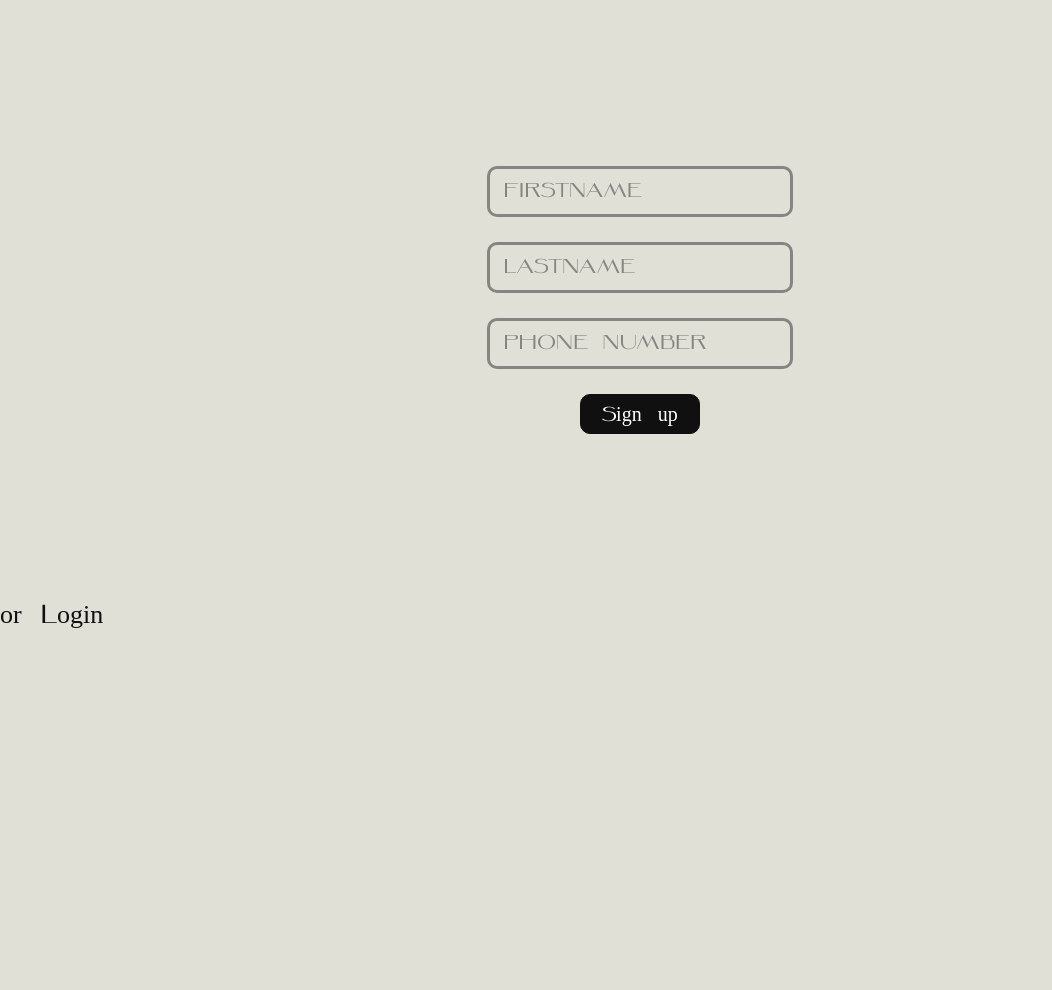
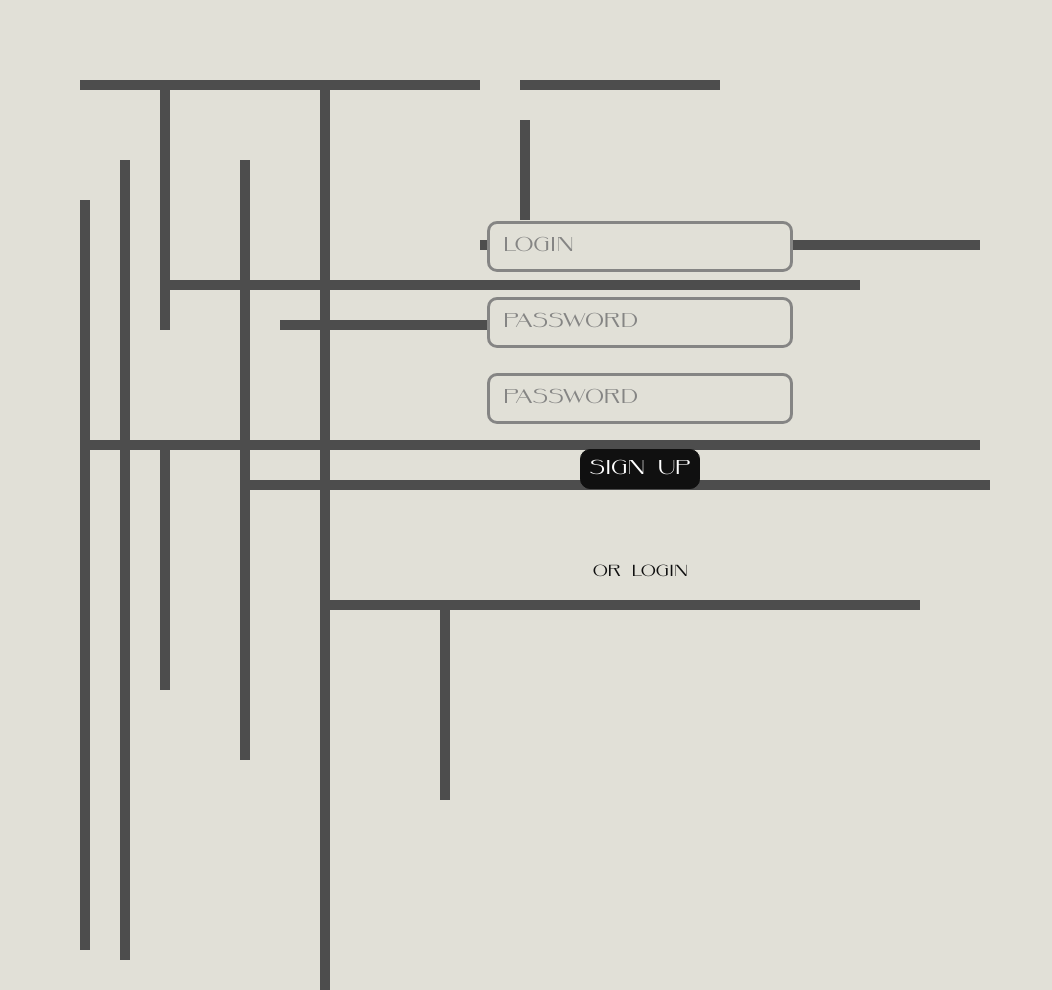
Before and after one commit to WlanKasper/super_gallery, a PHP site: page /pages/registration.html in a window 1280 px wide. Shown: the whole page, without its empty margins (0-1052 px from the left). Before the commit the page ends 628 px from the top, so only its background shows below. Run offline with PHP 8.4, Linux system fonts and the light colour scheme.

Commit message:
style of log/reg is ready

```diff
--- a/css/common.css
+++ b/css/common.css
@@ -127,7 +127,7 @@ input {
     color: #101010;
     text-transform: uppercase;
 
-    background: none;
+    background: #E1E0D7;
 }
 
 input::placeholder {
@@ -140,5 +140,12 @@ input::placeholder {
 input:focus {
     outline: none !important;
     box-shadow: 0 0 0 none;
-    border: 3px solid #117F86;
+    border: 3px solid #ffffff;
 }
+
+.pipe {
+    position: absolute;
+    background: #4D4D4D;
+    z-index: -1;
+    transition: all 0.6s ease-in-out;
+}
--- a/css/login_registration.css
+++ b/css/login_registration.css
@@ -1,6 +1,7 @@
 main {
+    position: relative;
     width: 100%;
-    height: 600px;
+    height: 800px;
 
     margin: 0;
 
--- a/pages/registration.html
+++ b/pages/registration.html
@@ -5,36 +5,32 @@
     <meta charset="UTF-8">
     <meta http-equiv="X-UA-Compatible" content="IE=edge">
     <meta name="viewport" content="width=device-width, initial-scale=1.0">
+    <link rel="stylesheet" href="../css/login_registration.css">
     <link rel="stylesheet" href="../css/common.css">
-    <link rel="stylesheet" href="../css/login_registration.css">
     <title>Registration</title>
 </head>
 
 <body>
-    <header>
-        <div id="wrapper_header">
-            <div id="header_logo">
-            </div>
-        </div>
-    </header>
     <main>
-        <form action="../php/registration.php" onsubmit="return validation()" name="form_registration" method="post">
-            <input type="text" name="_firstname" id="_firstname" placeholder="firstname">
-            <input type="text" name="_lastname" id="_lastname" placeholder="lastname">
-            <input type="tel" name="_phone" id="_phone" placeholder="phone number">
+        <form action="./php/registration.php" onsubmit="return validation()" name="form_registration" method="post">
+            <input type="text" name="_login" id="_login" placeholder="LOGIN">
+            <input type="text" name="_psw" id="_psw" placeholder="PASSWORD">
+            <input type="text" name="_psw_conf" id="_psw_conf" placeholder="PASSWORD">
             <button type="submit">
-                <h4 class="color_dark">
-                    Sign up
+                <h4>
+                    SIGN UP
                 </h4>
             </button>
+            <h5 id="registration_link">
+                OR <a href="../pages/login.html">LOGIN</a>
+            </h5>
         </form>
     </main>
-    <footer>
-        <h3 class="color_main">
-            or <a href="../index.html">Login</a>
-        </h3>
-    </footer>
 </body>
 <script src="../js/validation_registration.js"></script>
+<script src="../js/pipe_generator.js"></script>
 
+<script>
+    createBlock(document.getElementsByTagName('main')[0], 1000, 1000, 20);
+</script>
 </html>
```
Also changed, not shown: css/index.css (+0 -11 lines), js/scroller.js (deleted, +0 -16 lines), pages/login.html (+13 -8 lines), php/authentication.php (+2 -24 lines).
